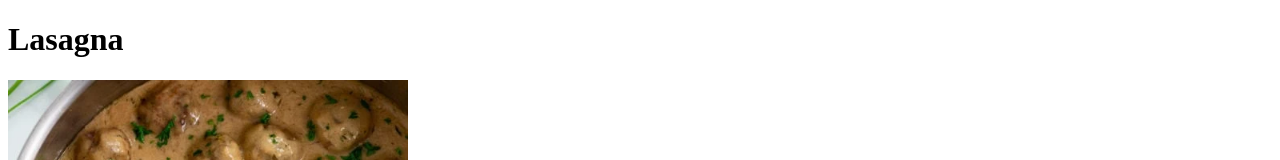
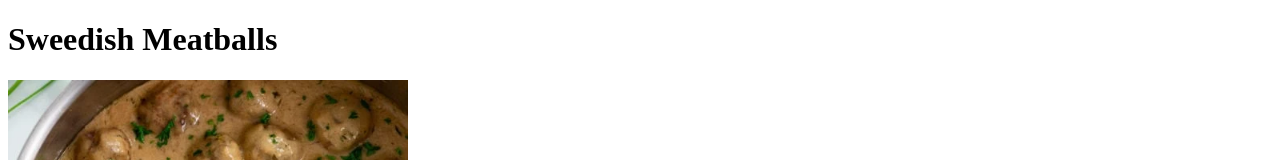
Before and after one commit to utrerf/odin-recipes, a plain HTML site: page recipes/sweedish-meatballs.html in a window 1280 px wide. Shown: the top 160 px of the page. Drawn offline with Linux system fonts and the light colour scheme.

Commit message:
Fixed h1 titles
From Lasagna to their correct title

```diff
--- a/recipes/sweedish-meatballs.html
+++ b/recipes/sweedish-meatballs.html
@@ -5,7 +5,7 @@
     <title>Sweedish Meatballs</title>
 </head>
 <body>
-    <h1>Lasagna</h1>
+    <h1>Sweedish Meatballs</h1>
     <img src="../images/sweedish-meatballs.webp" alt="Sweedish Meatballs" height="400"/>
 
     <h2>Description</h2>
```
Also changed, not shown: recipes/homemade-arepas.html (+1 -1 lines).
